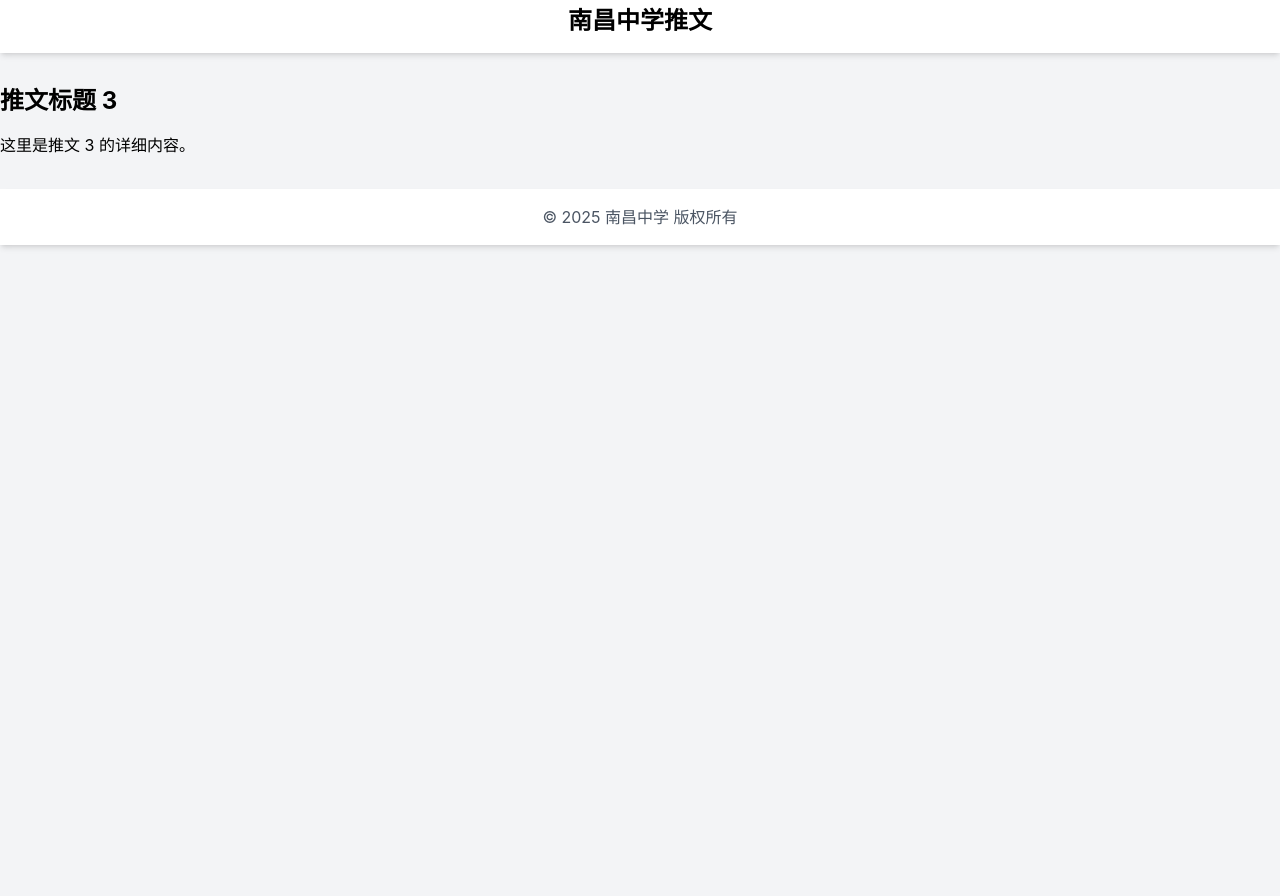
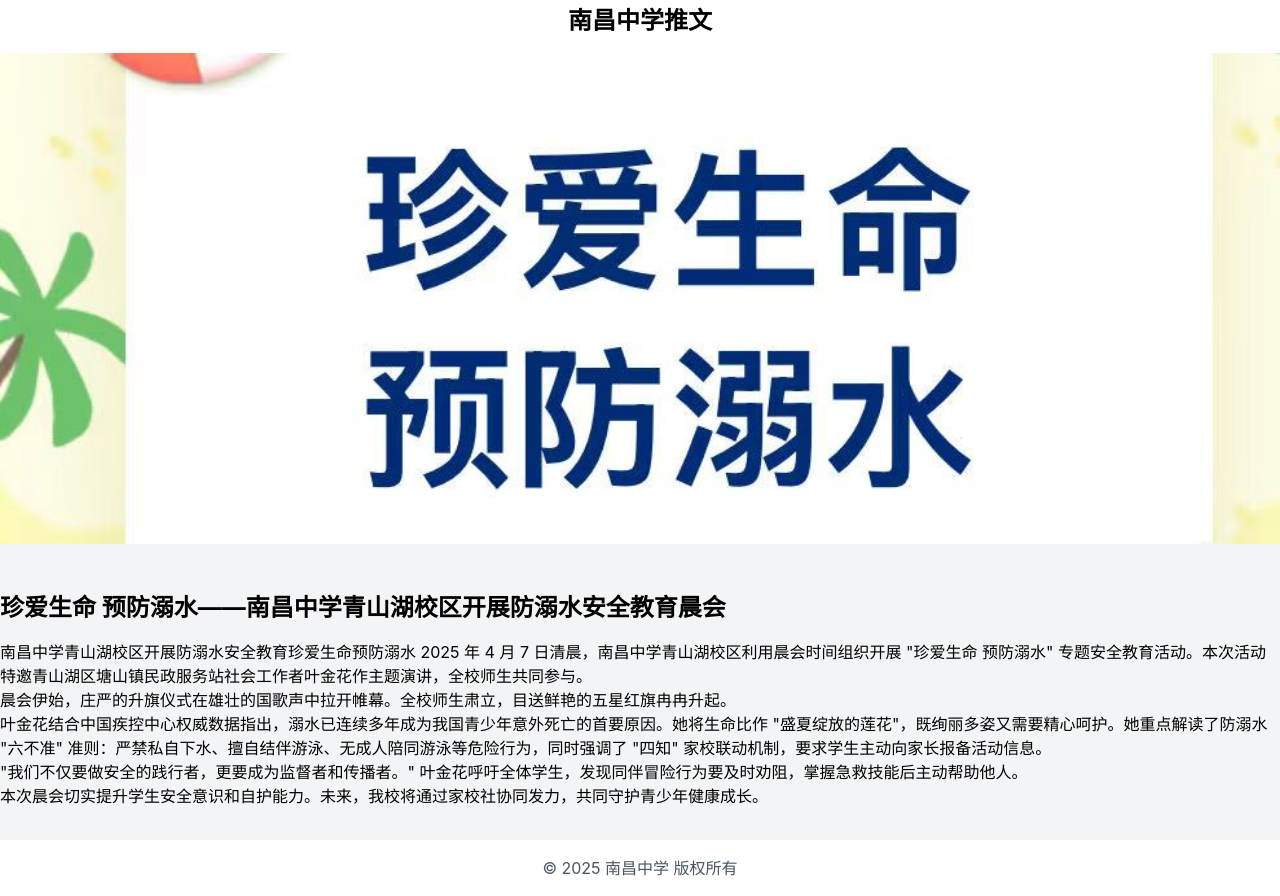
Before and after one commit to xlc-cloud/nc-middle-school, a plain HTML site: page photos/tweet3.html in a window 1280 px wide. Shown: the part 83-979 px from the top of the page. Before the commit the page ends 800 px from the top, so only its background shows below. Drawn offline with nearby package versions, Linux system fonts and the light colour scheme.

Commit message:
Update tweet3.html

```diff
--- a/photos/tweet3.html
+++ b/photos/tweet3.html
@@ -6,7 +6,7 @@
     <meta name="viewport" content="width=device-width, initial-scale=1.0, maximum-scale=1.0, user-scalable=no">
     <script src="https://cdn.tailwindcss.com"></script>
     <link href="https://cdnjs.cloudflare.com/ajax/libs/font-awesome/6.7.2/css/all.min.css" rel="stylesheet">
-    <title>推文标题 3</title>
+    <title>珍爱生命 预防溺水——南昌中学青山湖校区开展防溺水安全教育晨会</title>
     <style>
         body {
             font-family: 'Inter', sans-serif;
@@ -26,10 +26,16 @@
     <a href="../index.html" class="absolute top-4 left-4 bg-gray-200 p-2 rounded-md hover:bg-gray-300">
         <i class="fa-solid fa-arrow-left"></i> 返回
     </a>
+    <!-- 推文封面图 -->
+    <img src="tweet_3_cover.png" alt="推文封面图" class="w-full h-auto object-cover mb-4">
     <!-- 推文详细内容 -->
-    <main class="container mx-auto py-8">
-        <h2 class="text-2xl font-bold mb-4">推文标题 3</h2>
-        <p>这里是推文 3 的详细内容。</p>
+    <main class="container mx-auto py-8 px-4 md:px-0">
+        <h2 class="text-2xl font-bold mb-4">珍爱生命 预防溺水——南昌中学青山湖校区开展防溺水安全教育晨会</h2>
+        <p>南昌中学青山湖校区开展防溺水安全教育珍爱生命预防溺水 2025 年 4 月 7 日清晨，南昌中学青山湖校区利用晨会时间组织开展 "珍爱生命 预防溺水" 专题安全教育活动。本次活动特邀青山湖区塘山镇民政服务站社会工作者叶金花作主题演讲，全校师生共同参与。</p>
+        <p>晨会伊始，庄严的升旗仪式在雄壮的国歌声中拉开帷幕。全校师生肃立，目送鲜艳的五星红旗冉冉升起。</p>
+        <p>叶金花结合中国疾控中心权威数据指出，溺水已连续多年成为我国青少年意外死亡的首要原因。她将生命比作 "盛夏绽放的莲花"，既绚丽多姿又需要精心呵护。她重点解读了防溺水 "六不准" 准则：严禁私自下水、擅自结伴游泳、无成人陪同游泳等危险行为，同时强调了 "四知" 家校联动机制，要求学生主动向家长报备活动信息。</p>
+        <p>"我们不仅要做安全的践行者，更要成为监督者和传播者。" 叶金花呼吁全体学生，发现同伴冒险行为要及时劝阻，掌握急救技能后主动帮助他人。</p>
+        <p>本次晨会切实提升学生安全意识和自护能力。未来，我校将通过家校社协同发力，共同守护青少年健康成长。</p>
     </main>
     <!-- 网站底部 -->
     <footer class="bg-white shadow-md py-4">
```
